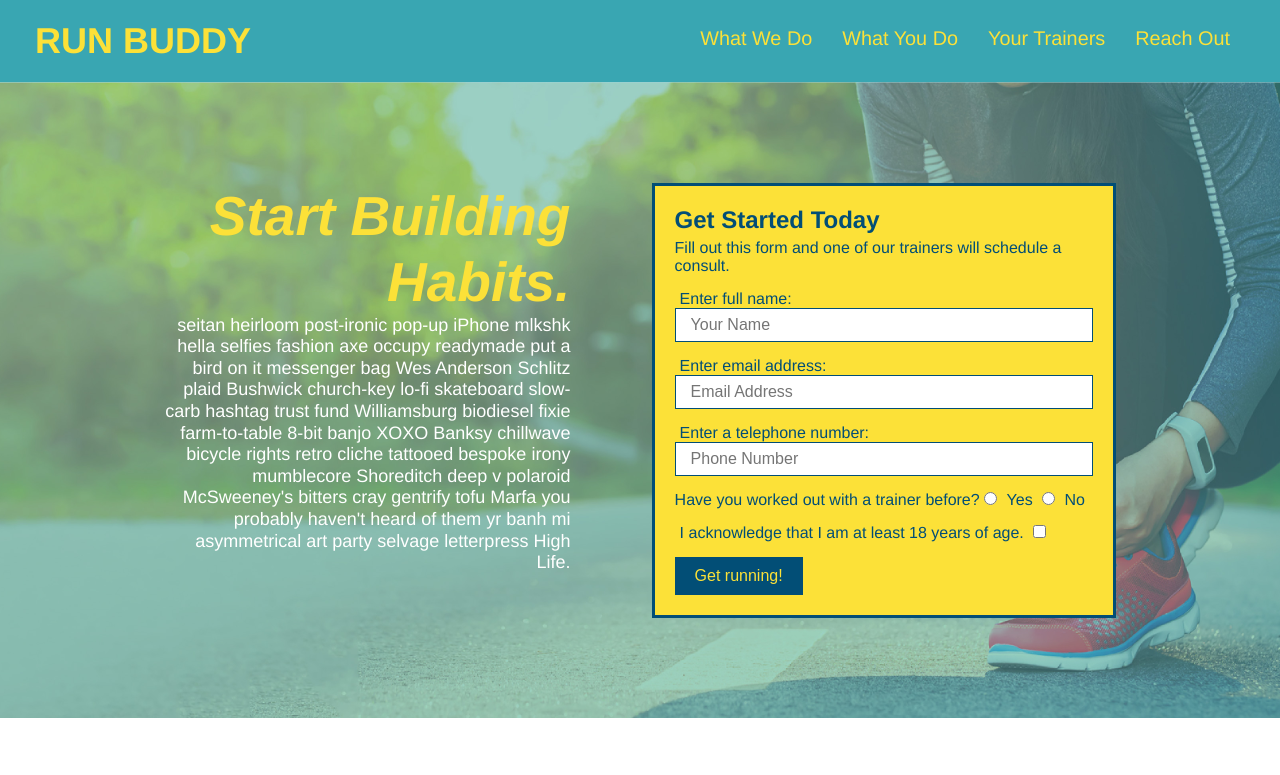
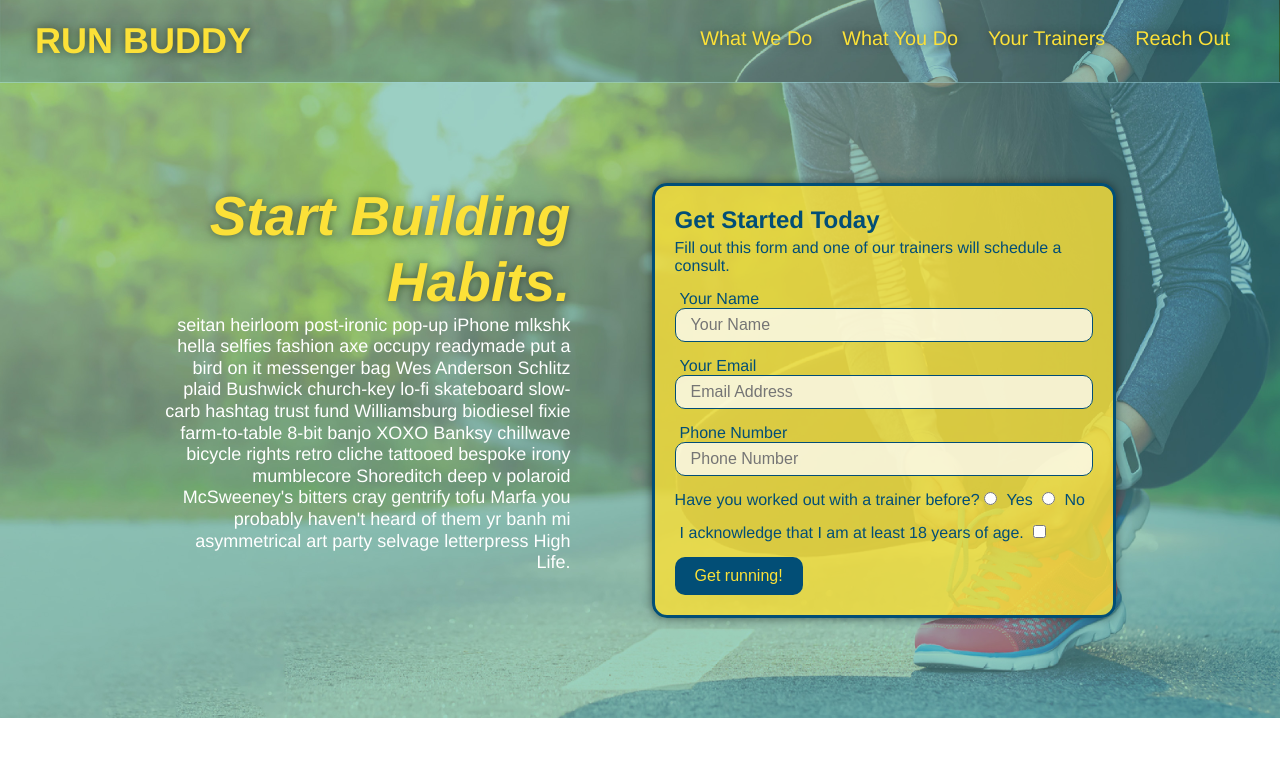
Before and after one commit to JeffreyGrauzer/run-buddy, a plain HTML site: page index.html in a window 1280 px wide. Shown: the top 775 px of the page. Drawn offline with Linux system fonts and the light colour scheme.

Commit message:
rounded text box corners and shadowing

```diff
--- a/assets/css/style.css
+++ b/assets/css/style.css
@@ -13,6 +13,14 @@ body {
 /* HEADER / NAV BAR STYLES START */
 
 header {
+  background-attachment: fixed;
+  background-position: 80%;
+  background-image: url('../images/hero-bg.jpg');
+  background-size: cover;
+  background-position: center;
+  position: -webkit-sticky;
+  position: sticky;
+  top: 0;
   padding: 20px 35px;
   background-color: #39a6b2;
   display: flex;
@@ -21,6 +29,7 @@ header {
 }
 
 header h1 {
+  text-shadow: 0 0 10px rgba(0, 0, 0, 0.5);
   font-weight: bold;
   margin: 0;
   font-size: 36px;
@@ -45,9 +54,17 @@ header nav ul {
 }
 
 header nav ul li a {
+  text-shadow: 0 0 10px rgba(0, 0, 0, 0.5);
   padding: 10px 15px;
   font-weight: lighter;
   font-size: 1.55vw;
+}
+
+header nav ul li a:hover {
+  background: #fce138;
+  color: #024e76;
+  border-radius: 15px;
+  text-shadow: none;
 }
 
 /* HEADER / NAVBAR STYLES END */
@@ -87,13 +104,15 @@ section {
 
 /* HERO STYLES START */
 .hero {
-  align-items: flex-start;
   background-image: url('../images/hero-bg.jpg');
   background-size: cover;
   background-position: center;
+  background-attachment: fixed;
+  background-position: 80%;
   display: flex;
   justify-content: center;
   flex-wrap: wrap;
+  align-items: flex-start;
 }
 
 .hero-cta {
@@ -106,14 +125,17 @@ section {
 }
 
 .hero-cta h2 {
+  text-shadow: 0 0 10px rgba(0, 0, 0, 0.5);
   font-style: italic;
   font-size: 55px;
   color: #fce138;
 }
 
 .hero-form {
+  border-radius: 15px;
+  box-shadow: 0 0 10px rgba(0, 0, 0, 0.5);
   border: 3px solid #024e76;
-  background-color: #fce138;
+  background-color: rgba(252, 225, 56, 0.8);
   padding: 20px;
   color: #024e76;
   width: 40%;
@@ -129,6 +151,8 @@ section {
 }
 
 .form-input {
+  background-color: rgba(255,255,255, 0.75);
+  border-radius: 10px;
   border: 1px solid #024e76;
   display: block;
   padding: 7px 15px;
@@ -138,16 +162,26 @@ section {
   margin-bottom: 15px;
 }
 
+.form-input:focus {
+  background-color: rgba(255,255,255, 1);
+  outline: none;
+}
+
 .hero-form label {
   margin: 0 5px;
 }
 
 .hero-form button {
+  border-radius: 10px;
   color: #fce138;
   background-color: #024e76;
   border: none;
   padding: 10px 20px;
   font-size: 16px;
+}
+
+.hero-form button:hover {
+  background-color: #39a6b2;
 }
 /* HERO STYLES END */
 
@@ -194,11 +228,14 @@ section {
   margin: 50px auto;
   padding-bottom: 50px;
   width: 80%;
-  border-bottom: 1px solid #39a6b2;
   display: flex;
   flex-wrap: wrap;
   align-items: center;
   justify-content: space-between;
+}
+
+.step:not(:last-child) {
+  border-bottom: 1px solid #39a6b2;
 }
 
 .step h3 {
@@ -321,6 +358,8 @@ section {
 }
 
 .contact-form input, .contact-form textarea {
+  background-color: rgba(255,255,255, 0.75);
+  border-radius: 10px;
   border: 1px solid #024e76;
   display: block;
   padding: 7px 15px;
@@ -331,7 +370,13 @@ section {
   margin-top: 5px;
 }
 
+.contact-form input:focus, .contact-form textarea:focus {
+  background-color: rgba(255,255,255, 1);
+  outline: none;
+}
+
 .contact-form button {
+  border-radius: 10px;
   width: 100%;
   border: none;
   background: #fce138;
@@ -339,6 +384,11 @@ section {
   text-align: center;
   padding: 15px 0;
   font-size: 16px;
+}
+
+.contact-form button:hover {
+  color: #fce138;
+  background: #39a6b2;
 }
 
 .contact-info a {
@@ -364,6 +414,7 @@ section {
 /* MEDIA QUERY FOR SMALLER DESKTOP SCREENS AND SMALLER */
 @media screen and (max-width: 980px) {
   header {
+    position: relative;
     padding-bottom: 0;
     justify-content: center;
   }
@@ -380,7 +431,7 @@ section {
   }
 
   header nav ul li a {
-    font-size: 20px;
+   font-size: 20px;
   }
 
   footer h2, footer div {
@@ -409,12 +460,7 @@ section {
   }
 }
 
-    /* this will be applied on any screen smaller than 980px */
-
-
-
-
-/* MEDIA QUERY FOR TABLETS AND SMALLER*/
+/* MEDIA QUERY FOR TABLETS AND SMALLER */
 @media screen and (max-width: 768px) {
   section {
     padding: 30px 15px;
@@ -441,11 +487,6 @@ section {
   .step-text {
     flex: 100%;
   }
-
-}
-    /* this will be applied on any screen between 768px and 575 px */
-
-
 }
 
 /* MEDIA QUERY FOR MOBILE PHONES AND SMALLER */
@@ -455,7 +496,7 @@ section {
   }
 
   .section-title {
-    width: 95;
+    width: 95%;
   }
 
   .intro p {
@@ -478,9 +519,3 @@ section {
     order: 3;
   }
 }
-
-
-    /* this will be applied on any screen smaller than 575px */
-
-
-}
--- a/index.html
+++ b/index.html
@@ -26,7 +26,6 @@
           <li>
             <a href="#reach-out">Reach Out</a>
           </li>
-
         </ul>
       </nav>
     </header>
@@ -49,11 +48,11 @@
         <h3>Get Started Today</h3>
         <p>Fill out this form and one of our trainers will schedule a consult.</p>
         <form>
-          <label for="name">Enter full name:</label>
+          <label for="name">Your Name</label>
           <input type="text" placeholder="Your Name" id="name" name="name" class="form-input" />
-          <label for="email">Enter email address:</label>
+          <label for="email">Your Email</label>
           <input type="email" placeholder="Email Address" id="email" name="email" class="form-input" />
-          <label for="phone">Enter a telephone number:</label>
+          <label for="phone">Phone Number</label>
           <input type="tel" placeholder="Phone Number" name="phone" id="phone" class="form-input" />
           <p>
             Have you worked out with a trainer before?
```
Also changed, not shown: assets/css/secondary-styles.css (line endings or trailing spaces), privacy-policy.html (line endings or trailing spaces), 2 other files.
